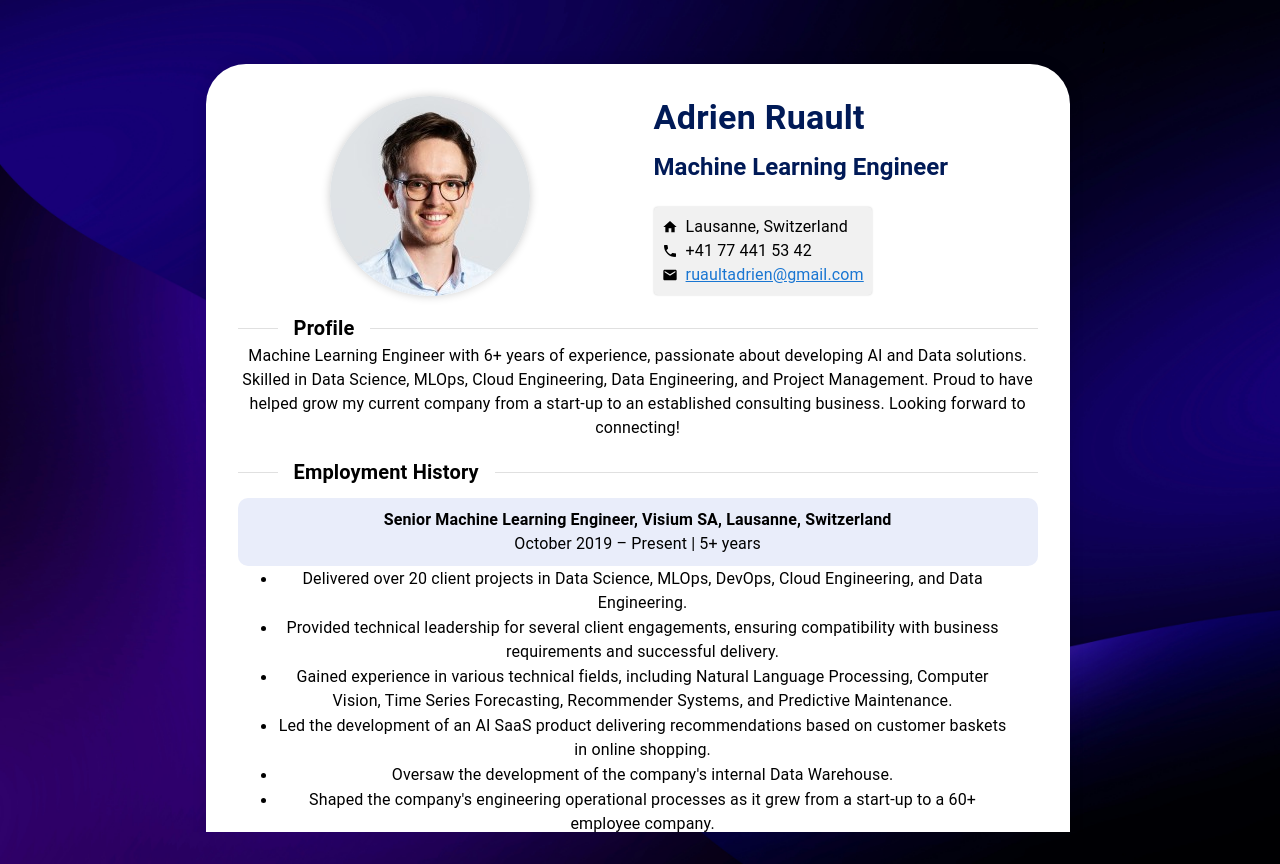
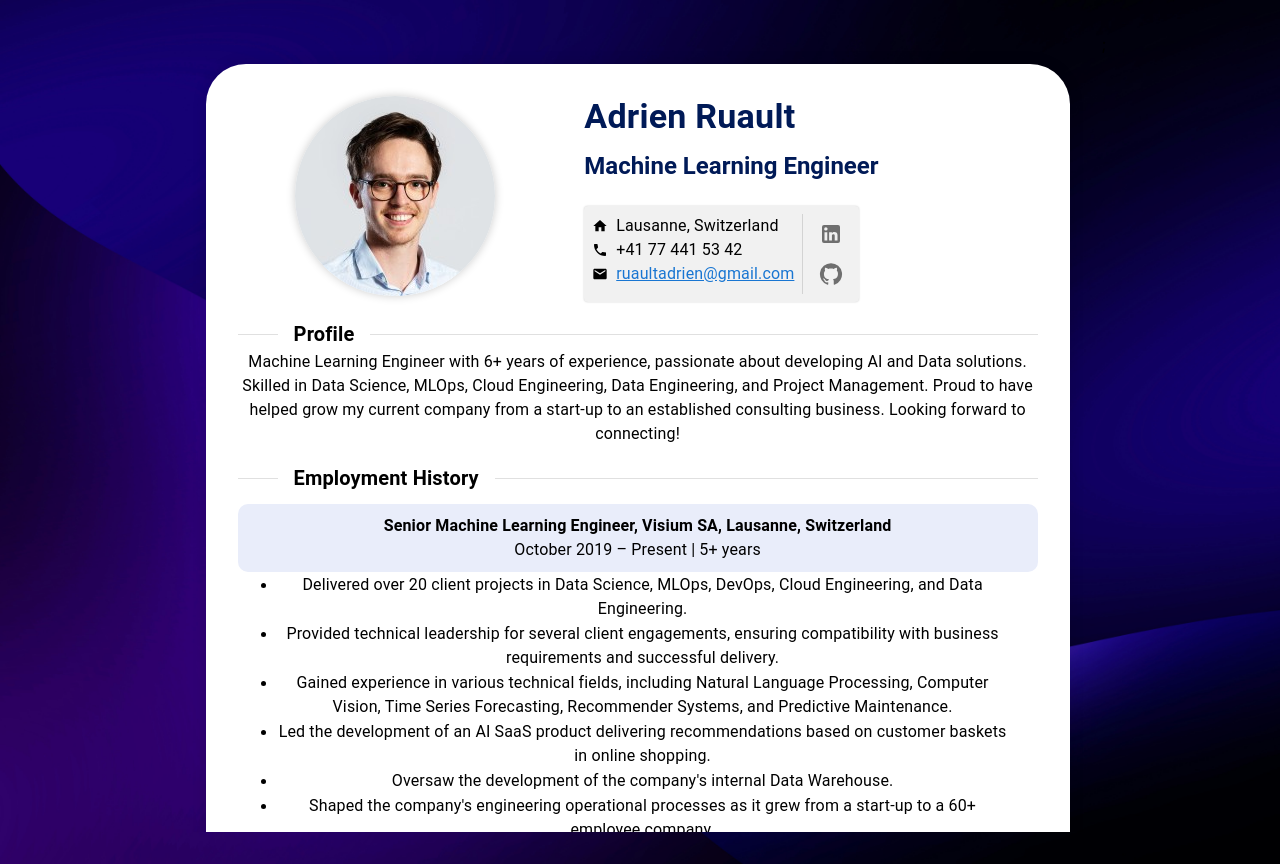
Before and after one commit to ruaultadrien/cv, a React (Vite) app: page / in a window 1280 px wide. Built offline with nearby package versions, Linux system fonts and the light colour scheme.

Commit message:
Implement linkedin and github icons

```diff
--- a/src/components/CurriculumVitae.tsx
+++ b/src/components/CurriculumVitae.tsx
@@ -1,7 +1,7 @@
 import { Box } from "@mui/material";
 import LinksSection from "./LinksSection";
 import { EmploymentHistory } from "./sections/EmploymentHistory";
-import Header from "./sections/Header";
+import Header from "./Header/Header";
 import Profile from "./sections/Profile";
 import Education from "./sections/Education";
 import Skills from "./sections/Skills";
--- /dev/null
+++ b/src/components/Header/ContactDetails.tsx
@@ -0,0 +1,48 @@
+import { Box, Typography } from "@mui/material";
+import PhoneIcon from "@mui/icons-material/Phone";
+import HomeIcon from "@mui/icons-material/Home";
+import MailIcon from "@mui/icons-material/Mail";
+
+export default function ContactDetails() {
+  return (
+    <Box>
+      <Box
+        sx={{
+          display: "flex",
+          flexDirection: "row",
+          alignItems: "center",
+        }}
+      >
+        <HomeIcon sx={{ marginRight: 1 }} fontSize="inherit" />
+        <Typography variant="body1">Lausanne, Switzerland</Typography>
+      </Box>
+      <Box
+        sx={{
+          display: "flex",
+          flexDirection: "row",
+          alignItems: "center",
+        }}
+      >
+        <PhoneIcon sx={{ marginRight: 1 }} fontSize="inherit" />
+        <Typography variant="body1">+41 77 441 53 42</Typography>
+      </Box>
+      <Box
+        sx={{
+          display: "flex",
+          flexDirection: "row",
+          alignItems: "center",
+        }}
+      >
+        <MailIcon sx={{ marginRight: 1 }} fontSize="inherit" />
+        <Typography
+          variant="body1"
+          component="a"
+          href={`mailto:ruaultadrien@gmail.com`}
+          color="primary"
+        >
+          ruaultadrien@gmail.com
+        </Typography>
+      </Box>
+    </Box>
+  );
+}
--- /dev/null
+++ b/src/components/Header/Details.tsx
@@ -0,0 +1,42 @@
+import { Box, Divider } from "@mui/material";
+import ContactDetails from "./ContactDetails";
+import LinkedInIcon from "@mui/icons-material/LinkedIn";
+import GitHubIcon from "@mui/icons-material/GitHub";
+import IconButton from "@mui/material/IconButton";
+
+export default function Details() {
+  return (
+    <Box
+      sx={{
+        backgroundColor: "#f1f1f1",
+        padding: 1,
+        boxShadow: "0 0 2px rgba(0, 0, 0, 0.2)",
+        borderRadius: 1,
+        display: "flex",
+        flexDirection: "row",
+        gap: 1,
+      }}
+    >
+      <ContactDetails />
+      <Divider orientation="vertical" flexItem />
+      <Box sx={{ display: "flex", flexDirection: "column" }}>
+        <IconButton
+          aria-label="LinkedIn profile"
+          onClick={() =>
+            window.open("https://www.linkedin.com/in/adrien-ruault", "_blank")
+          }
+        >
+          <LinkedInIcon />
+        </IconButton>
+        <IconButton
+          aria-label="LinkedIn profile"
+          onClick={() =>
+            window.open("https://github.com/ruaultadrien", "_blank")
+          }
+        >
+          <GitHubIcon />
+        </IconButton>
+      </Box>
+    </Box>
+  );
+}
--- /dev/null
+++ b/src/components/Header/Header.tsx
@@ -0,0 +1,41 @@
+import { Box } from "@mui/material";
+import Grid from "@mui/material/Grid2";
+
+import profilePicture from "../../assets/profile_picture.jpeg";
+import Title from "./Title";
+import Details from "./Details";
+
+export default function Header() {
+  return (
+    <Grid container spacing={4}>
+      <Grid
+        size={{ xs: 12, sm: 5 }}
+        sx={{ display: "flex", justifyContent: "center" }}
+      >
+        <Box
+          component="img"
+          src={profilePicture}
+          height="200px"
+          width="200px"
+          sx={{
+            borderRadius: "50%",
+            boxShadow: "0px 0px 10px rgba(0, 0, 0, 0.2)", // Adds border shading
+          }}
+        />
+      </Grid>
+      <Grid
+        size={{ xs: 12, sm: 7 }}
+        sx={{
+          display: "flex",
+          alignItems: "flex-start",
+          justifyContent: "center",
+          flexDirection: "column",
+          gap: 2,
+        }}
+      >
+        <Title />
+        <Details />
+      </Grid>
+    </Grid>
+  );
+}
--- /dev/null
+++ b/src/components/Header/Title.tsx
@@ -0,0 +1,31 @@
+import { Box, Typography } from "@mui/material";
+
+export default function Title() {
+  return (
+    <>
+      <Box
+        sx={{
+          display: "flex",
+          alignItems: "flex-start",
+          justifyContent: "center",
+          flexDirection: "column",
+        }}
+      >
+        <Typography
+          variant="h4"
+          gutterBottom
+          sx={{ fontWeight: "bold", color: "#001a57" }}
+        >
+          Adrien Ruault
+        </Typography>
+        <Typography
+          variant="h5"
+          gutterBottom
+          sx={{ fontWeight: "bold", color: "#001a57" }}
+        >
+          Machine Learning Engineer
+        </Typography>
+      </Box>
+    </>
+  );
+}
--- a/src/components/sections/Header.tsx
+++ /dev/null
@@ -1,109 +0,0 @@
-import { Box, Typography } from "@mui/material";
-import Grid from "@mui/material/Grid2";
-import PhoneIcon from "@mui/icons-material/Phone";
-import HomeIcon from "@mui/icons-material/Home";
-import MailIcon from "@mui/icons-material/Mail";
-
-import profilePicture from "../../assets/profile_picture.jpeg";
-
-export default function Header() {
-  return (
-    <Grid container spacing={4}>
-      <Grid
-        size={{ xs: 12, sm: 6 }}
-        sx={{ display: "flex", justifyContent: "center" }}
-      >
-        <Box
-          component="img"
-          src={profilePicture}
-          height="200px"
-          width="200px"
-          sx={{
-            borderRadius: "50%",
-            boxShadow: "0px 0px 10px rgba(0, 0, 0, 0.2)", // Adds border shading
-          }}
-        />
-      </Grid>
-      <Grid
-        size={{ xs: 12, sm: 6 }}
-        sx={{
-          display: "flex",
-          alignItems: "flex-start",
-          justifyContent: "center",
-          flexDirection: "column",
-          gap: 2,
-        }}
-      >
-        <Box
-          sx={{
-            display: "flex",
-            alignItems: "flex-start",
-            justifyContent: "center",
-            flexDirection: "column",
-          }}
-        >
-          <Typography
-            variant="h4"
-            gutterBottom
-            sx={{ fontWeight: "bold", color: "#001a57" }}
-          >
-            Adrien Ruault
-          </Typography>
-          <Typography
-            variant="h5"
-            gutterBottom
-            sx={{ fontWeight: "bold", color: "#001a57" }}
-          >
-            Machine Learning Engineer
-          </Typography>
-        </Box>
-        <Box
-          sx={{
-            backgroundColor: "#f1f1f1",
-            padding: 1,
-            boxShadow: "0 0 2px rgba(0, 0, 0, 0.2)",
-            borderRadius: 1,
-          }}
-        >
-          <Box
-            sx={{
-              display: "flex",
-              flexDirection: "row",
-              alignItems: "center",
-            }}
-          >
-            <HomeIcon sx={{ marginRight: 1 }} fontSize="inherit" />
-            <Typography variant="body1">Lausanne, Switzerland</Typography>
-          </Box>
-          <Box
-            sx={{
-              display: "flex",
-              flexDirection: "row",
-              alignItems: "center",
-            }}
-          >
-            <PhoneIcon sx={{ marginRight: 1 }} fontSize="inherit" />
-            <Typography variant="body1">+41 77 441 53 42</Typography>
-          </Box>
-          <Box
-            sx={{
-              display: "flex",
-              flexDirection: "row",
-              alignItems: "center",
-            }}
-          >
-            <MailIcon sx={{ marginRight: 1 }} fontSize="inherit" />
-            <Typography
-              variant="body1"
-              component="a"
-              href={`mailto:ruaultadrien@gmail.com`}
-              color="primary"
-            >
-              ruaultadrien@gmail.com
-            </Typography>
-          </Box>
-        </Box>
-      </Grid>
-    </Grid>
-  );
-}
```
